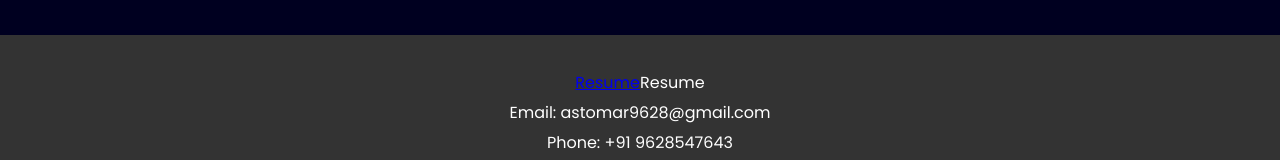
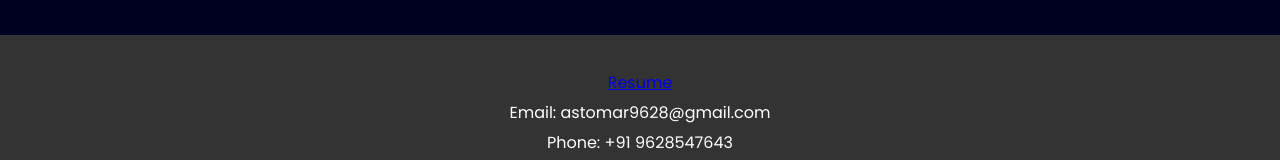
Before and after one commit to AkkiTomar1/Portfolio, a plain HTML site: page index.html in a window 1280 px wide. Shown: the part 1577-1737 px from the top of the page. Drawn offline with nearby package versions, Linux system fonts and the light colour scheme.

Commit message:
Update index.html

```diff
--- a/index.html
+++ b/index.html
@@ -298,7 +298,7 @@
     <footer class="footer">
         <div class="footer-container">
             <div class="contact-info">
-                <p><a href="https://drive.google.com/file/d/1BQEjRTJmLIRQse49nOwhi0-hsS1iryH4/view?usp=sharing">Resume</a>Resume</p>
+                <p><a href="https://drive.google.com/file/d/1BQEjRTJmLIRQse49nOwhi0-hsS1iryH4/view?usp=sharing">Resume</a></p>
                 <p>Email: astomar9628@gmail.com</p>
                 <p>Phone: +91 9628547643</p>
             </div>
```
